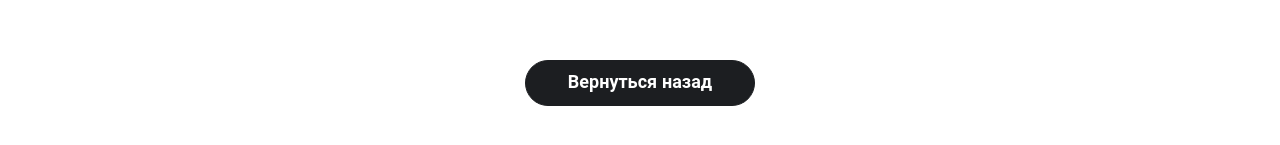
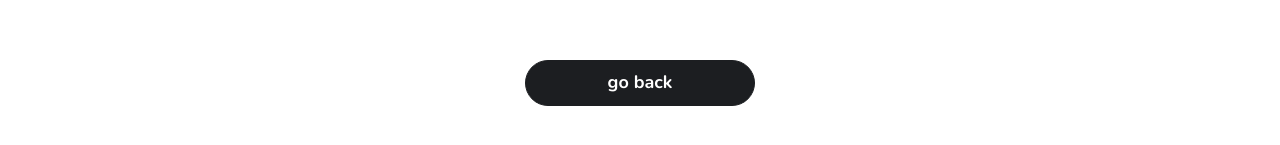
Before and after one commit to sbacorp/react-pizza-app, a React (Create React App) app: page /cart in a window 1280 px wide. Shown: the part 711-856 px from the top of the page. Built offline with nearby package versions, Linux system fonts and the light colour scheme.

Commit message:
finished

```diff
--- a/src/components/CartEmpty.tsx
+++ b/src/components/CartEmpty.tsx
@@ -15,7 +15,7 @@ export default function CartEmpty() {
 				</p>
 				<img src={empty} alt="Empty cart" />
 				<Link to="/" className="button button--black">
-					<span>Вернуться назад</span>
+					<span>go back</span>
 				</Link>
 			</div>
 		</>
--- a/src/pages/PizzaPreview.tsx
+++ b/src/pages/PizzaPreview.tsx
@@ -52,7 +52,7 @@ const PizzaPreview: React.FC = () => {
 				</div>
 
 				<Link to="/" className="button button--black">
-					<span>Вернуться назад</span>
+					<span>go back</span>
 				</Link>
 			</div>
 		</div>
```
